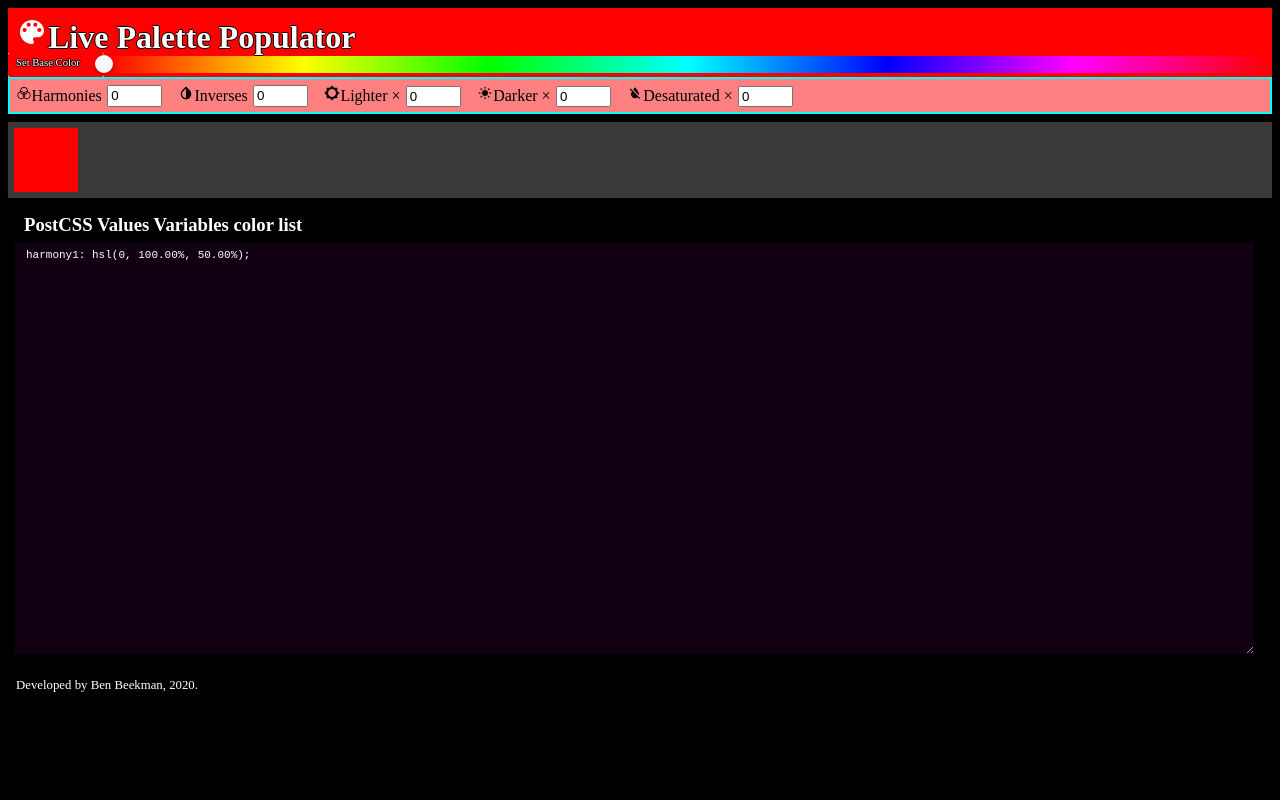
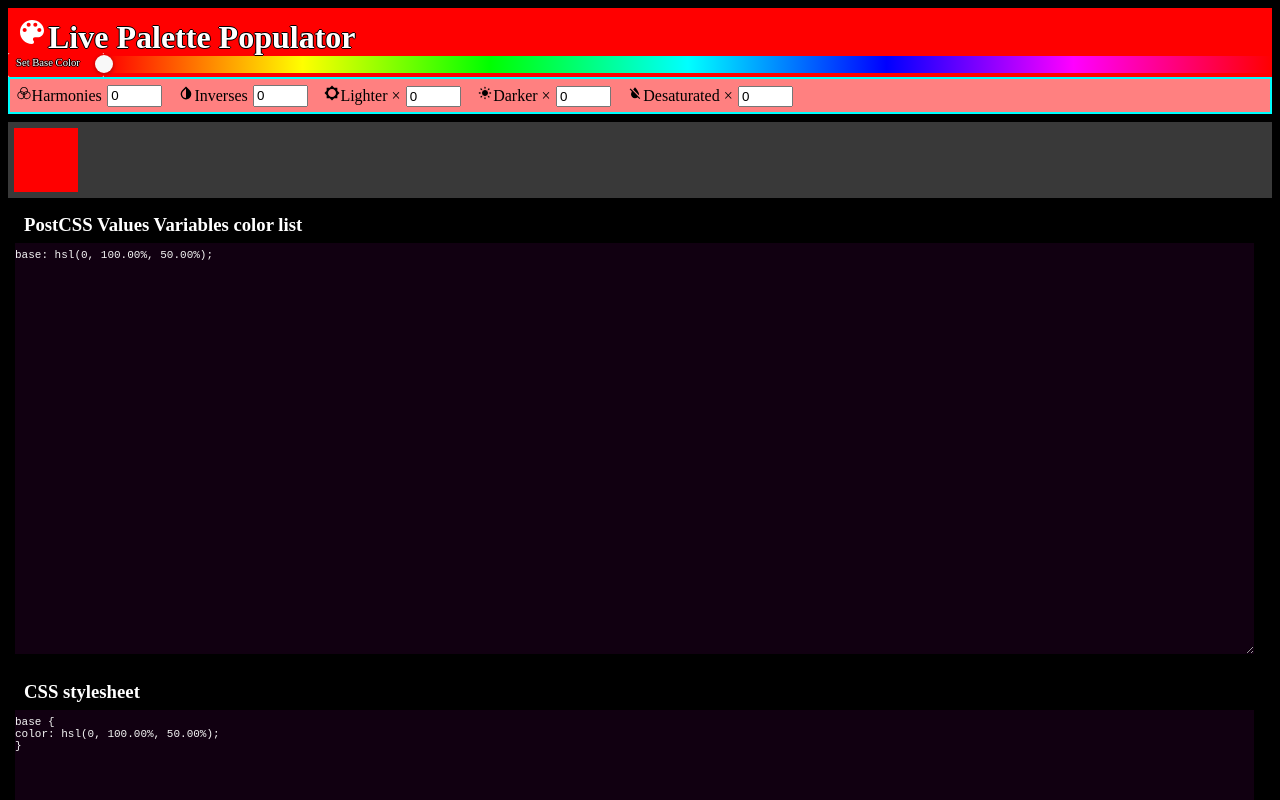
Before and after one commit to beekman/color-combo-creator, a React app: page / in a window 1280 px wide. Shown: the top 800 px of the page. Built offline with nearby package versions, Linux system fonts and the light colour scheme.

Commit message:
CSS export stylesheet now renders dynamic styles based on palette

```diff
--- a/src/components/App.css
+++ b/src/components/App.css
@@ -1,3 +1,4 @@
+
 body.light-mode {
   background-color: #fff;
   color: #333;
--- a/src/components/VariationsControls/VariationsControls.css
+++ b/src/components/VariationsControls/VariationsControls.css
@@ -56,13 +56,13 @@
     height: auto;
     font: 11px monospace;
     padding: .5em 0 .5em 0;
-    text-indent: 1em;
+    text-indent: 0;
     border: 1px #ddd solid;
     margin: 7px;
     overflow-y: auto;
     overflow-x: hidden;
     background-color: #101;
-    color: white;
+    color: whitesmoke;
     border: none;
     height: 50vh;
   }
--- a/src/components/VariationsControls/VariationsControls.js
+++ b/src/components/VariationsControls/VariationsControls.js
@@ -6,7 +6,7 @@ import {
   getInverses, getBaseHarmoniesAndInversesColorList,
   getLighters, getDarkers, getDesaturateds
 } from '../../utils/colorUtils';
-import { getPostcssValuesVariables } from '../../utils/styleExporters';
+import { getPostcssValuesVariables, getCssClasses } from '../../utils/styleExporters';
 import { hslToRgb, hslToObject } from '../../utils/colorConverters';
 import { createPopper } from '@popperjs/core';
 
@@ -26,7 +26,8 @@ const VariationsControls = (color) => {
   const [darkMode, setDarkMode] = useState(true);
   const [swatchToggled, setSwatchToggled] = useState(true);
   const handleSwatchClick = () => setSwatchToggled((toggled) => !toggled);
-  const [styleExportText, setStyleExportText] = useState('base: hsl(0, 100%, 50%);');
+  const [postcssExportText, setPostcssExportText] = useState('base: hsl(0, 100%, 50%);');
+  const [cssExportText, setCssExportText] = useState('base: hsl(0, 100%, 50%);');
 
   useEffect(() => {
     setInverseMax(harmonyQuantity + 1);
@@ -37,13 +38,16 @@ const VariationsControls = (color) => {
     hslDarkers = getDarkers(baseHarmoniesAndInversesColorList, darkerQuantity);
     hslDesaturateds = getDesaturateds(baseHarmoniesAndInversesColorList, desaturatedQuantity);
     const postcssValuesVariables = (getPostcssValuesVariables(hslHarmonies)) + (getPostcssValuesVariables(hslInverses)) + (getPostcssValuesVariables(hslLighters)) + (getPostcssValuesVariables(hslDarkers)) + (getPostcssValuesVariables(hslDesaturateds));
+    const cssClasses = (getCssClasses(color.color)) + (getCssClasses(hslHarmonies)) + (getCssClasses(hslInverses)) + (getCssClasses(hslLighters)) + (getCssClasses(hslDarkers)) + (getCssClasses(hslDesaturateds));
+    console.log(cssClasses);
 
     makeColorSwatches(hslHarmonies);
     makeColorSwatches(hslInverses);
     makeColorSwatches(hslLighters);
     makeColorSwatches(hslDarkers);
     makeColorSwatches(hslDesaturateds);
-    setStyleExportText(postcssValuesVariables);
+    setPostcssExportText(postcssValuesVariables);
+    setCssExportText(cssClasses);
   });
 
   let hslHarmonies = getHarmonies(color.color, harmonyQuantity);
@@ -52,9 +56,6 @@ const VariationsControls = (color) => {
   let hslLighters = getLighters(baseHarmoniesAndInversesColorList, lighterQuantity);
   let hslDarkers = getDarkers(baseHarmoniesAndInversesColorList, darkerQuantity);
   let hslDesaturateds = getDesaturateds(baseHarmoniesAndInversesColorList, desaturatedQuantity);
-
-
-
 
   const makeColorSwatches = (colorSet) => {
     if(colorSet.length) {
@@ -97,7 +98,9 @@ const VariationsControls = (color) => {
       </section>
       <section className={styles.export}>
         <h3>PostCSS Values Variables color list</h3>
-        <textarea className={styles.cssOutputText} value={styleExportText} onChange={({ postcssValuesVariables }) => setStyleExportText(postcssValuesVariables)} />
+        <textarea className={styles.cssOutputText} value={postcssExportText} onChange={({ postcssValuesVariables }) => setPostcssExportText(postcssValuesVariables)} />
+        <h3>CSS stylesheet</h3>
+        <textarea className={styles.cssOutputText} value={cssExportText} onChange={({ cssClasses }) => setCssExportText(cssClasses)} />
       </section>
     </>
   );
--- a/src/utils/colorUtils.js
+++ b/src/utils/colorUtils.js
@@ -8,11 +8,11 @@ export const getHarmonies = (color, harmonyQuantity) => {
   const s = color.s;
   const l = color.l;
   const a = color.a;
-  const matchType = 'harmony';
+  let matchType = 'base';
   const step = '';
   let hslHarmonies = [];
-
   hslHarmonies.push({ h, s, l, a, matchType });
+  matchType = 'harmony';
   while((current - degreeShift) >= 0) {
     current = current - degreeShift;
     h = current;
@@ -77,13 +77,14 @@ export const getLighters = (baseHarmoniesAndInversesColorList, lighterQuantity)
   const hslLighters = [];
   let stepLength = Number(lighterQuantity);
   for(let step = 1; (step <= stepLength); step++) {
-    baseHarmoniesAndInversesColorList.map(hslColor => {
+    baseHarmoniesAndInversesColorList.map((hslColor, i) => {
       const h = hslColor.h;
       const s = hslColor.s;
       const stepDistance = ((1 - hslColor.l) / (Number(lighterQuantity) + 1));
       let l = (hslColor.l + (stepDistance * step));
       const a = hslColor.a;
-      const matchType = 'lighter-' + 'step' + step + '-' + hslColor.matchType;
+      const key = (hslColor.matchType + (Number(i) + 1));
+      const matchType = 'lighter-' + 'step' + step + '-' + key;
       hslLighters.push({ h, s, l, a, matchType, step });
     });
   }
@@ -93,13 +94,14 @@ export const getDarkers = (baseHarmoniesAndInversesColorList, darkerQuantity) =>
   const hslDarkers = [];
   let stepLength = Number(darkerQuantity);
   for(let step = 1; (step <= stepLength); step++) {
-    baseHarmoniesAndInversesColorList.map(hslColor => {
+    baseHarmoniesAndInversesColorList.map((hslColor, i) => {
       const h = hslColor.h;
       const s = hslColor.s;
       const stepDistance = (hslColor.l / (Number(darkerQuantity) + 1));
       let l = (hslColor.l - (stepDistance * step));
       const a = hslColor.a;
-      const matchType = 'darker-' + 'step' + step + '-' + hslColor.matchType;
+      const key = (hslColor.matchType + (Number(i) + 1));
+      const matchType = 'darker-' + 'step' + step + '-' + key;
       hslDarkers.push({ h, s, l, a, matchType, step });
     });
   }
@@ -110,13 +112,14 @@ export const getDesaturateds = (baseHarmoniesAndInversesColorList, desaturatedQu
   const hslDarkers = [];
   let stepLength = Number(desaturatedQuantity);
   for(let step = 1; (step <= stepLength); step++) {
-    baseHarmoniesAndInversesColorList.map(hslColor => {
+    baseHarmoniesAndInversesColorList.map((hslColor, i) => {
       const h = hslColor.h;
       const stepDistance = (hslColor.s / (Number(desaturatedQuantity) + 1));
       let s = hslColor.s - (stepDistance * step);
       const l = (hslColor.l);
       const a = hslColor.a;
-      const matchType = 'desaturated-' + 'step' + step + '-' + hslColor.matchType;
+      const key = (hslColor.matchType + (Number(i) + 1));
+      const matchType = 'desaturated-' + 'step' + step + '-' + key;
       hslDarkers.push({ h, s, l, a, matchType, step });
     });
   }
--- a/src/utils/styleExporters.js
+++ b/src/utils/styleExporters.js
@@ -2,7 +2,7 @@ export const getPostcssValuesVariables = (colorSet) => {
   let postCSSVariables = '';
   if(colorSet.length > 0) {
     colorSet.map((color, i) => {
-      let key = (color.matchType + (Number(i) + 1));
+      let key = (color.matchType);
       let line = `${key}: hsl(${(color.h).toFixed(0)}, ${(color.s * 100).toFixed(2)}%, ${(color.l * 100).toFixed(2)}%);\n`;
       postCSSVariables += line;
     });
@@ -14,8 +14,8 @@ export const getCssClasses = (colorSet) => {
   let styles = '';
   if(colorSet.length > 0) {
     colorSet.map((color, i) => {
-      let key = (color.matchType + (Number(i) + 1));
-      let line = `${key}{ color: hsl(${(color.h).toFixed(0)}, ${(color.s * 100).toFixed(2)}%, ${(color.l * 100).toFixed(2)}%);}\n`;
+      let key = color.matchType;
+      let line = `${key} {\ncolor: hsl(${(color.h).toFixed(0)}, ${(color.s * 100).toFixed(2)}%, ${(color.l * 100).toFixed(2)}%);\n}\n`;
       styles += line;
     });
   }
```
